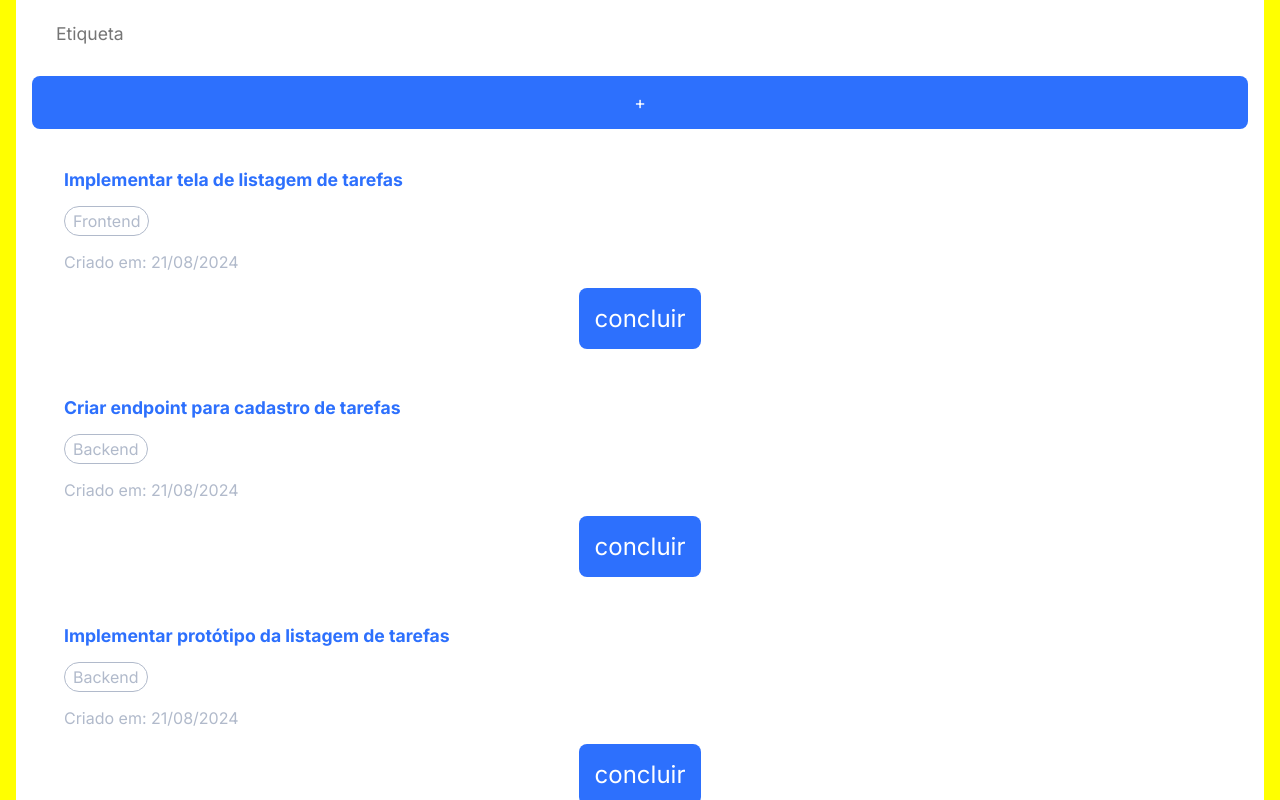
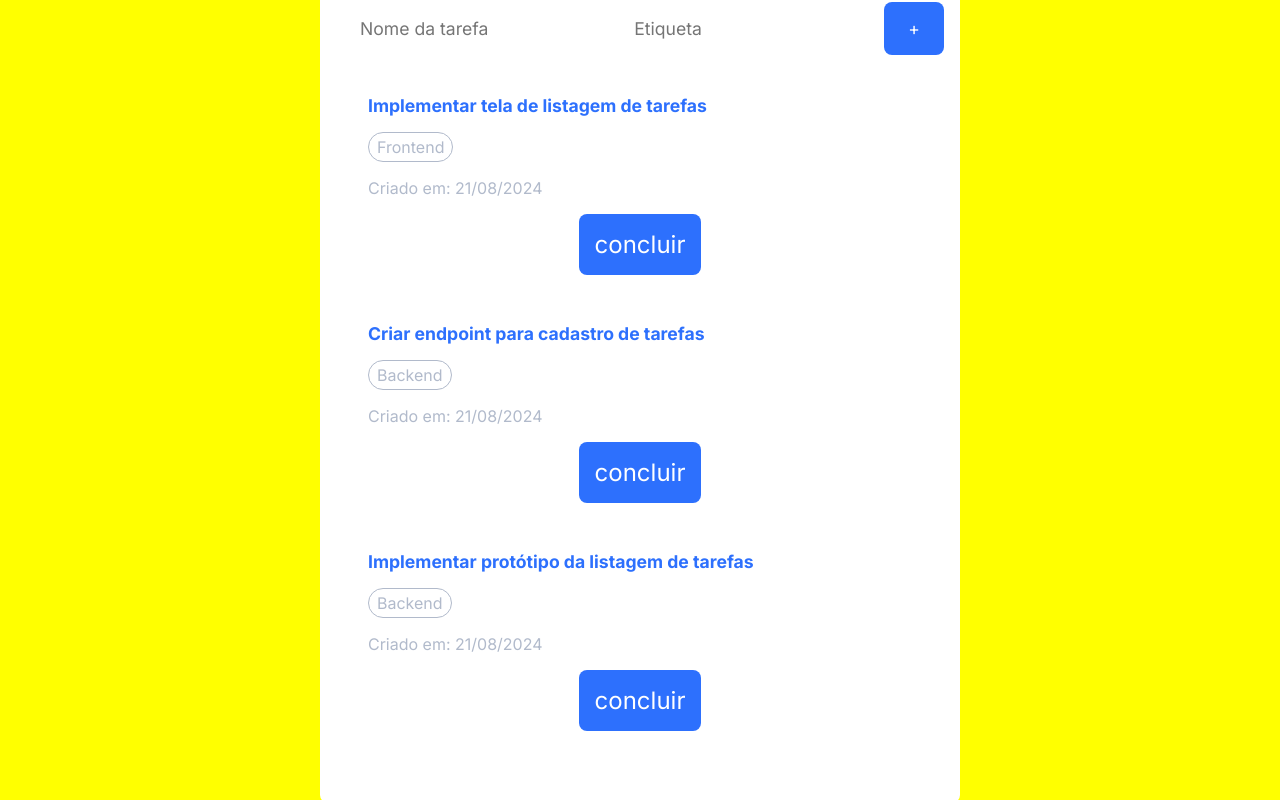
Before and after one commit to KennedyRamos/RID117585_Desafio03, a plain HTML site: page index.html in a window 1280 px wide. Shown: the part 154-954 px from the top of the page. Drawn offline with Linux system fonts and the light colour scheme.

Commit message:
ajustado a resposividade dp forms para telas maiores

```diff
--- a/assets/css/components/forms.css
+++ b/assets/css/components/forms.css
@@ -1,3 +1,7 @@
+.secao-criar-tarefa{
+    width: 100%;
+}
+
 .form-criar-tarefa{
     display: flex;
     flex-direction: column;
@@ -7,6 +11,7 @@
 }
 
 .todo-input-btn{
+    width: 100%;
     padding: 1rem 1.5rem;
     font-size: 1.1rem;
     border: none;
@@ -15,6 +20,13 @@
 }
 
 .todo-input-btn:last-child{
+    width: auto;
     background-color: #2D70FD;
     color: #fff;
 }
+
+@media (min-width: 1024px){
+    .form-criar-tarefa{
+        flex-direction: row;
+    }
+}
--- a/assets/css/index.css
+++ b/assets/css/index.css
@@ -27,3 +27,10 @@
     font-size: 1.5rem;
     color: #11175E;
 }
+
+
+@media (min-width: 1024px){
+    .container{
+        padding: 5rem 20rem;
+    }
+}
```
